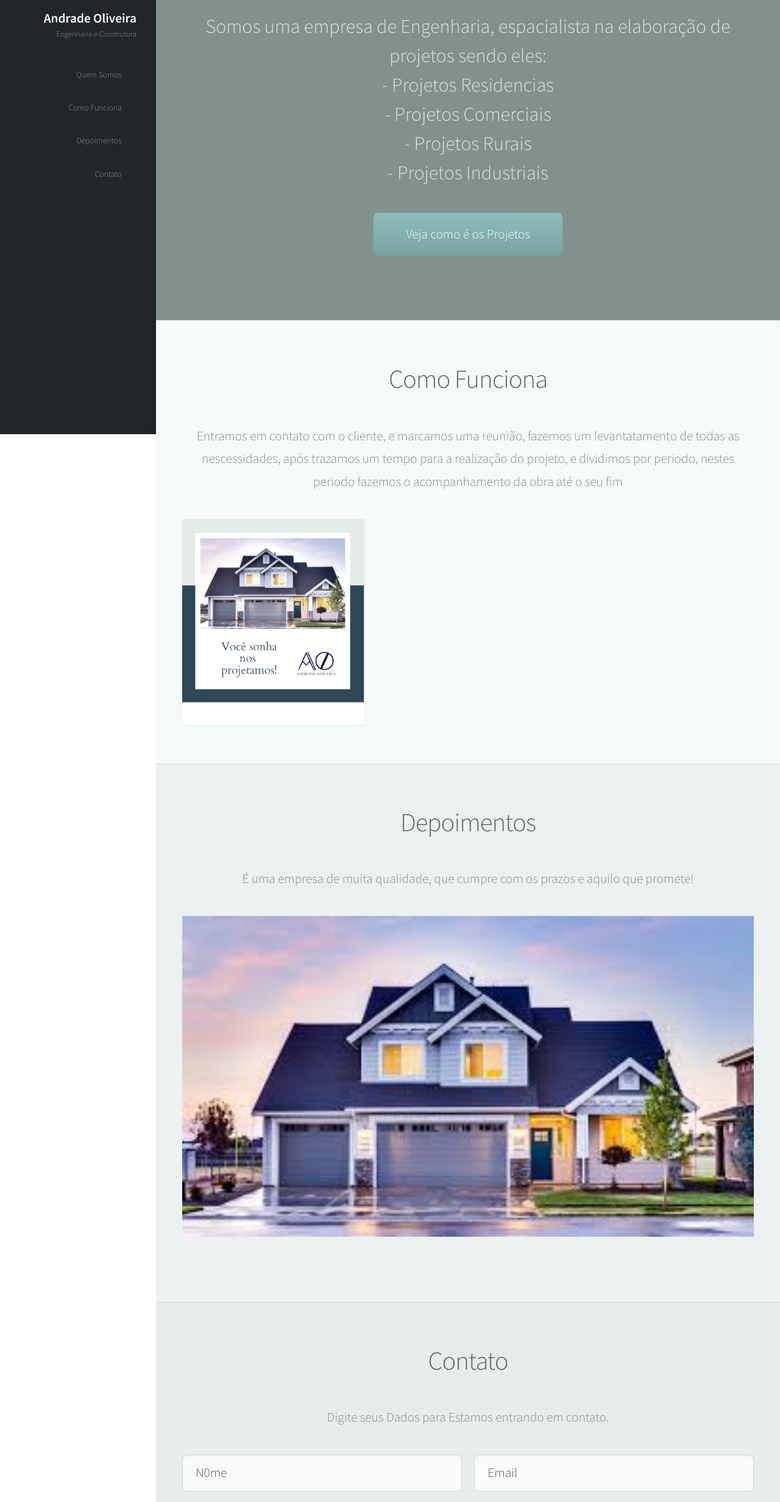
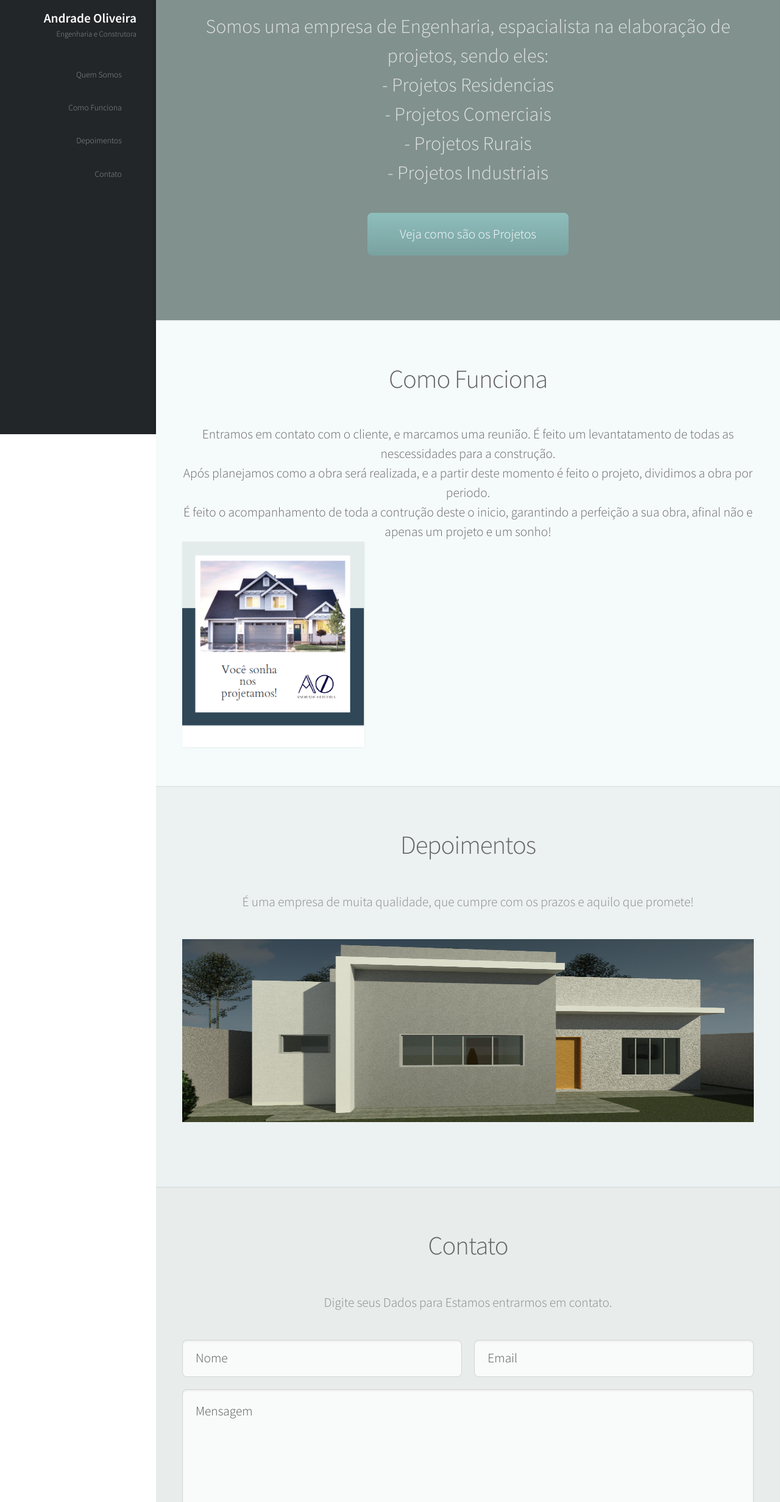
Before and after one commit to andradeoliveira-github-io/andradeoliveira.github.io, a plain HTML site: page index.html in a window 1280 px wide. Shown: the part 88-2551 px from the top of the page at 61% size. Drawn offline with nearby package versions, Linux system fonts and the light colour scheme.

Commit message:
reviw text

```diff
--- a/index.html
+++ b/index.html
@@ -47,7 +47,7 @@
 		<section id="top" class="one dark cover">
 			<div class="container">
 				<header>
-					<h3 class="alt">Somos uma empresa de Engenharia, espacialista na elaboração de projetos sendo
+					<h3 class="alt">Somos uma empresa de Engenharia, espacialista na elaboração de projetos, sendo
 						eles:<br>
 						- Projetos Residencias <br>
 						- Projetos Comerciais <br>
@@ -56,7 +56,7 @@
 					</h3>
 				</header>
 				<footer>
-					<a href="#portfolio" class="button scrolly">Veja como é os Projetos</a>
+					<a href="#portfolio" class="button scrolly">Veja como são os Projetos</a>
 				</footer>
 			</div>
 		</section>
@@ -66,9 +66,12 @@
 				<header>
 					<h2>Como Funciona</h2>
 				</header>
-				<p>Entramos em contato com o cliente, e marcamos uma reunião, fazemos um levantatamento de todas as
-					nescessidades, após trazamos um tempo para a realização do projeto, e dividimos por periodo, nestes
-					periodo fazemos o acompanhamento da obra até o seu fim</p>
+				<h6>Entramos em contato com o cliente, e marcamos uma reunião. É feito um levantatamento de todas as
+					nescessidades para a construção. <br>
+					Após planejamos como a obra será realizada, e a partir deste momento é feito o projeto, dividimos a
+					obra por periodo. <br>
+					É feito o acompanhamento de toda a contrução deste o inicio, garantindo a perfeição a sua obra,
+					afinal não e apenas um projeto e um sonho!</h6>
 				<div class="row">
 					<div class="4u 12u$(mobile)">
 						<article class="item">
@@ -89,7 +92,7 @@
 				</header>
 				<p>É uma empresa de muita qualidade, que cumpre com os prazos e aquilo que promete!</p>
 
-				<a href="#" class="image featured"><img src="casa.png" alt="" /></a>
+				<a href="#" class="image featured"><img src="Fachada.jpg"  height="300" alt="" /></a>
 			</div>
 		</section>
 
@@ -99,17 +102,17 @@
 					<h2>Contato</h2>
 				</header>
 
-				<p>Digite seus Dados para Estamos entrando em contato.</p>
+				<p>Digite seus Dados para Estamos entrarmos em contato.</p>
 
 				<form method="post" action="#">
 					<div class="row">
-						<div class="6u 12u$(mobile)"><input type="text" name="name" placeholder="N0me" /></div>
+						<div class="6u 12u$(mobile)"><input type="text" name="name" placeholder="Nome" /></div>
 						<div class="6u$ 12u$(mobile)"><input type="text" name="email" placeholder="Email" /></div>
 						<div class="12u$">
-							<textarea name="message" placeholder="Mensagem"></textarea>
+							<textarea name="message" placeholder="Mensagem" rows=3 ></textarea>
 						</div>
 						<div class="12u$">
-							<input type="submit" value="Enviar Mensagem" />
+							<input type="submit" value="Enviar Mensagem"/>
 						</div>
 					</div>
 				</form>
```
Also changed, not shown: Fachada.jpg (added).
